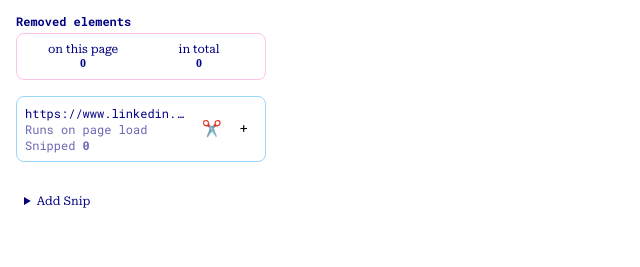
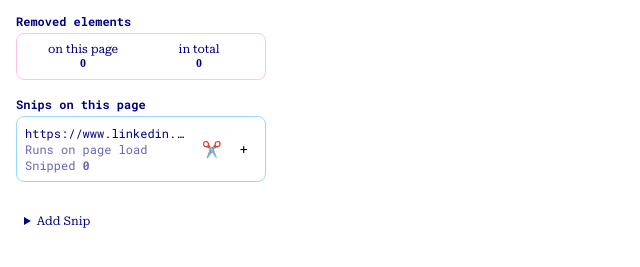
Before and after one commit to NikoFarrelly/SnipIt, a website with bundled scripts: page src/popup.html in a window 1280 px wide. Shown: the part 67-334 px from the top of the page, without its empty margins (0-640 px from the left). Built offline with nearby package versions, Linux system fonts and the light colour scheme; a web font is replaced by a local one.

Commit message:
added heading + css tweak

```diff
--- a/src/popup.html
+++ b/src/popup.html
@@ -124,8 +124,9 @@
 <!-- EO Snipped elements -->
 
 <!-- Snips on this page -->
+<div class="snippedElements">
+    <h6>Snips on this page</h6>
     <div class="snipsOnThisPage">
-
         <div class="snipCard">
             <div class="snipText">
                 <p class="snipURL">https://www.linkedin.com/jobs/38384484382/view/actions/id/29292</p>
@@ -137,8 +138,7 @@
                 <div role="button" class="snipAction">+</div>
             </div>
         </div>
-
-
+    </div>
 </div>
 <!-- EO Snips on this page -->
 
--- a/src/snippedElements.css
+++ b/src/snippedElements.css
@@ -2,7 +2,7 @@
 .snippedElements {
     display: flex;
     flex-direction: column;
-    gap: 0.24rem;
+    gap: 0.25rem;
 }
 
 .snippedElementsContainer {
```
Lines whose indentation alone changed are shown as unchanged.
